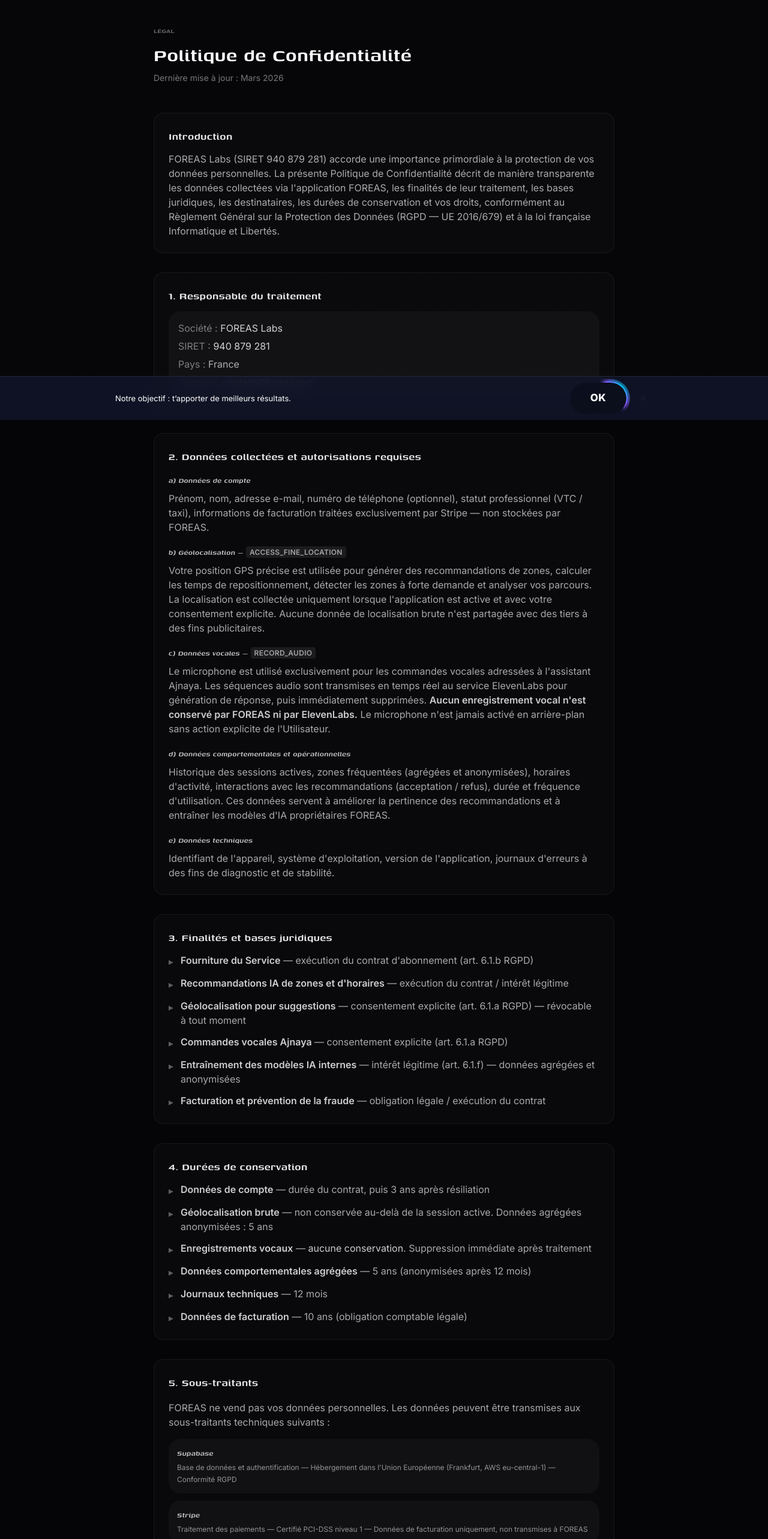
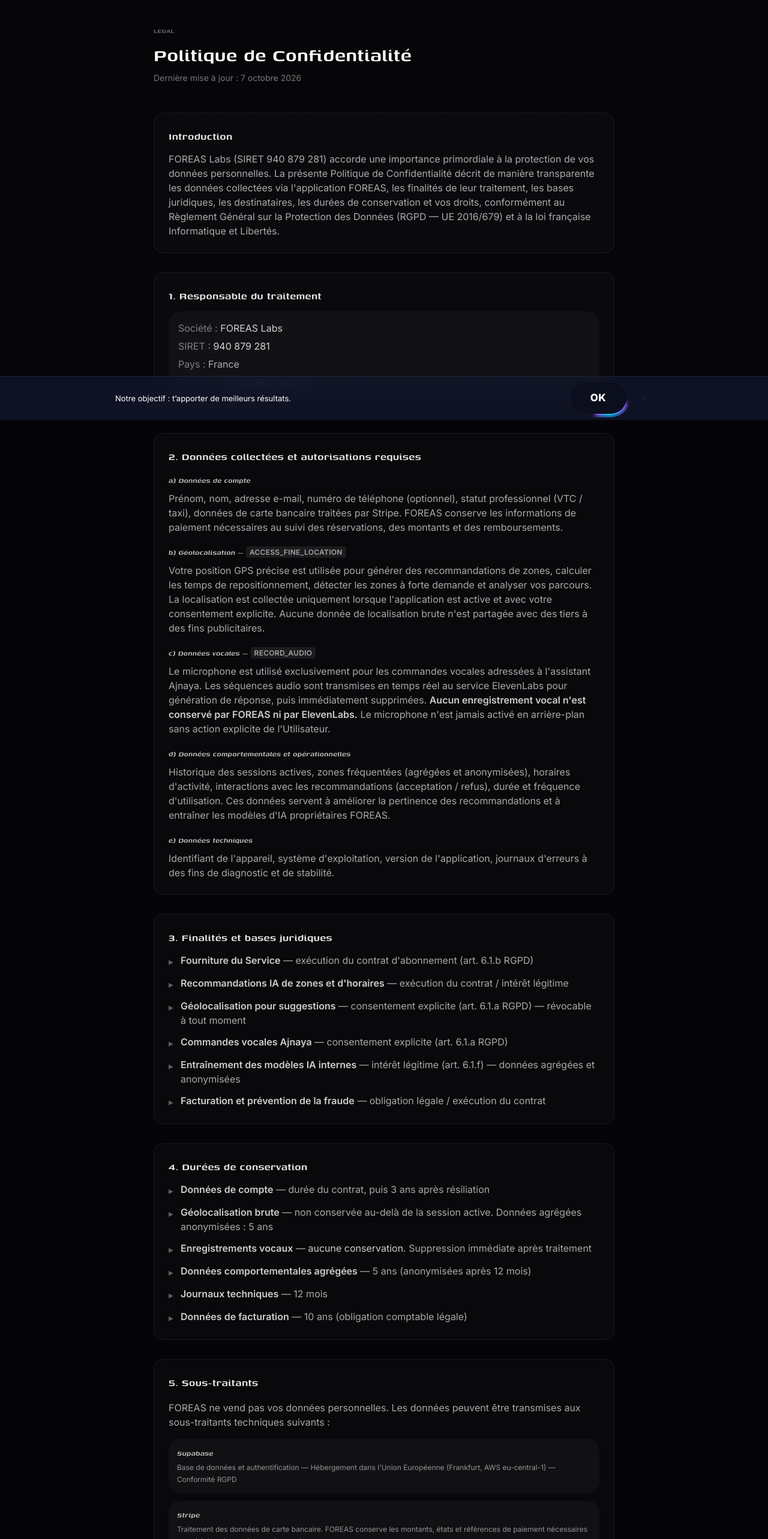
Before and after one commit to Ajnaya509/foreas-website, a Next.js app: page /confidentialite in a window 1280 px wide. Shown: the part 100-2666 px from the top of the page at 60% size. Built offline with nearby package versions, Linux system fonts and the light colour scheme; no server answers.

Commit message:
Préciser la connexion YouTube et la conservation des données Google

```diff
--- a/src/app/cgu/page.tsx
+++ b/src/app/cgu/page.tsx
@@ -20,7 +20,7 @@ export default function CGUPage() {
             <h1 className="font-title text-3xl md:text-4xl font-bold text-white mb-2">
               Conditions Générales d&apos;Utilisation
             </h1>
-            <p className="font-sans text-sm text-white/45 mb-8 md:mb-12">Dernière mise à jour : Juin 2026</p>
+            <p className="font-sans text-sm text-white/45 mb-8 md:mb-12">Dernière mise à jour : 7 octobre 2026</p>
           </motion.div>
 
           <motion.div
@@ -71,6 +71,9 @@ export default function CGUPage() {
                 <li className="pl-4 border-l border-white/15 font-sans text-sm md:text-base text-white/65 leading-relaxed">Des tableaux de bord de suivi de performance et de revenus ;</li>
                 <li className="pl-4 border-l border-white/15 font-sans text-sm md:text-base text-white/65 leading-relaxed">Des indicateurs d&apos;optimisation d&apos;itinéraires et de temps de repositionnement.</li>
               </ul>
+              <p className="font-sans text-sm md:text-base text-white/65 leading-relaxed mt-3">
+                La connexion à YouTube est facultative. Lorsque vous choisissez d&apos;utiliser cette fonction, vous acceptez également les <a href="https://www.youtube.com/t/terms" target="_blank" rel="noopener noreferrer" className="text-cyan-400 underline underline-offset-2">conditions d&apos;utilisation de YouTube</a>. Vous choisissez séparément si FOREAS peut publier des réponses depuis votre chaîne. FOREAS ne propose aucune modification ou suppression de vidéo.
+              </p>
               <p className="font-sans text-sm md:text-base text-white/65 leading-relaxed mt-3">
                 Les recommandations fournies par le Service sont de nature <strong className="text-white/80 font-semibold">indicative</strong> et ne constituent en aucun cas une obligation ou une garantie de résultat.
               </p>
--- a/src/app/confidentialite/page.tsx
+++ b/src/app/confidentialite/page.tsx
@@ -21,7 +21,7 @@ export default function ConfidentialitePage() {
             <h1 className="font-title text-3xl md:text-4xl font-bold text-white mb-2">
               Politique de Confidentialité
             </h1>
-            <p className="font-sans text-sm text-white/45 mb-8 md:mb-12">Dernière mise à jour : Mars 2026</p>
+            <p className="font-sans text-sm text-white/45 mb-8 md:mb-12">Dernière mise à jour : 7 octobre 2026</p>
           </motion.div>
 
           <motion.div
@@ -55,7 +55,7 @@ export default function ConfidentialitePage() {
                 <div>
                   <p className="font-title italic text-sm font-semibold text-white/75 mb-2">a) Données de compte</p>
                   <p className="font-sans text-sm md:text-base text-white/65 leading-relaxed">
-                    Prénom, nom, adresse e-mail, numéro de téléphone (optionnel), statut professionnel (VTC / taxi), informations de facturation traitées exclusivement par Stripe — non stockées par FOREAS.
+                    Prénom, nom, adresse e-mail, numéro de téléphone (optionnel), statut professionnel (VTC / taxi), données de carte bancaire traitées par Stripe. FOREAS conserve les informations de paiement nécessaires au suivi des réservations, des montants et des remboursements.
                   </p>
                 </div>
 
@@ -161,7 +161,7 @@ export default function ConfidentialitePage() {
               <div className="space-y-3">
                 {[
                   { name: 'Supabase', desc: 'Base de données et authentification — Hébergement dans l\'Union Européenne (Frankfurt, AWS eu-central-1) — Conformité RGPD' },
-                  { name: 'Stripe', desc: 'Traitement des paiements — Certifié PCI-DSS niveau 1 — Données de facturation uniquement, non transmises à FOREAS' },
+                  { name: 'Stripe', desc: 'Traitement des données de carte bancaire. FOREAS conserve les montants, états et références de paiement nécessaires au suivi des réservations et des remboursements' },
                   { name: 'ElevenLabs', desc: 'Synthèse vocale pour l\'assistant Ajnaya — Traitement en temps réel, aucune rétention audio' },
                   { name: 'Railway', desc: 'Infrastructure backend et déploiement des services IA — Hébergement sécurisé' },
                   { name: 'Vercel', desc: 'Hébergement du site web foreas.xyz — Aucune donnée utilisateur applicative' },
@@ -217,6 +217,20 @@ export default function ConfidentialitePage() {
               </p>
             </div>
 
+            <div className="p-5 md:p-6 bg-white/[0.02] border border-white/[0.06] rounded-2xl">
+              <h2 className="font-title text-lg md:text-xl font-semibold text-white/90 mb-3">Connexion volontaire à Google et YouTube</h2>
+              <div className="space-y-3 font-sans text-sm md:text-base text-white/65 leading-relaxed">
+                <p>Vous choisissez si vous reliez votre compte YouTube à FOREAS. Google affiche les permissions demandées avant votre accord. FOREAS utilise l&apos;identité de votre chaîne pour rattacher le bon compte et peut envoyer une réponse à un commentaire précis, uniquement avec votre autorisation séparée. Connecter votre compte n&apos;active pas à lui seul les réponses automatiques. FOREAS ne propose aucune modification ou suppression de vidéo.</p>
+                <p>Les accès de connexion sont chiffrés et conservés sur le serveur FOREAS, séparément pour chaque chauffeur. Votre mot de passe Google n&apos;est pas recueilli par FOREAS. Vous pouvez déconnecter votre compte dans l&apos;application et retirer l&apos;autorisation depuis votre compte Google. Les données de connexion ne sont utilisées que pour cette fonction et sa sécurité.</p>
+                <p>Les données obtenues par les services Google ne sont pas vendues, transmises aux régies publicitaires, utilisées pour le reciblage publicitaire ou pour entraîner des modèles d&apos;intelligence artificielle généraux. FOREAS respecte les <a href="https://developers.google.com/terms/api-services-user-data-policy" target="_blank" rel="noopener noreferrer" className="text-cyan-400 underline underline-offset-2">règles relatives aux données utilisateur des services API Google</a>, y compris leurs exigences d&apos;utilisation limitée.</p>
+                <p>La lecture des commentaires publics utilise un accès technique distinct de votre connexion personnelle. Le texte de ces commentaires et leur contexte utile peuvent être transmis à OpenAI pour repérer une demande de transport et préparer une réponse. Vos accès de connexion Google ne sont pas transmis à ce service. Un commentaire public n&apos;autorise pas à lui seul un message automatique.</p>
+                <p>Cette fonction utilise Google/YouTube pour la connexion et les réponses publiques, et Supabase pour héberger le service et conserver les données de liaison et de suivi.</p>
+                <p>Vous pouvez consulter les <a href="https://www.youtube.com/t/terms" target="_blank" rel="noopener noreferrer" className="text-cyan-400 underline underline-offset-2">conditions de YouTube</a> et la <a href="https://policies.google.com/privacy" target="_blank" rel="noopener noreferrer" className="text-cyan-400 underline underline-offset-2">confidentialité de Google</a>. Vous pouvez retirer l&apos;accès FOREAS depuis vos <a href="https://security.google.com/settings/security/permissions" target="_blank" rel="noopener noreferrer" className="text-cyan-400 underline underline-offset-2">autorisations de compte Google</a>. Pour toute question ou demande de suppression, contactez contact@foreas.xyz.</p>
+                <p>À la déconnexion, FOREAS efface ses accès de connexion stockés, annule les envois en attente et demande à Google de retirer son autorisation. Vous pouvez aussi retirer cet accès directement dans votre compte Google.</p>
+                <p>La déconnexion retire aussi les données YouTube associées de nos services actifs. Les commentaires lus, leurs copies de travail identifiées et les historiques YouTube sont supprimés automatiquement au plus tard après 29 jours. Les anciennes entrées d&apos;analyse dont l&apos;origine ne peut pas être vérifiée sont mises à l&apos;écart et ne sont plus réutilisées. Les demandes de ne plus être contacté restent conservées pour respecter ce choix. Un contrôle régulier vérifie que votre autorisation Google reste valable. Si ce contrôle ne peut plus être réalisé pendant 29 jours, la liaison est retirée et une nouvelle connexion devient nécessaire. Les réservations, paiements et remboursements réellement réalisés restent conservés selon leurs propres obligations. Ce nettoyage ne supprime pas les commentaires déjà publiés sur YouTube. Pour les anciennes copies de sauvegarde, exports ou données confiées à un prestataire, contactez contact@foreas.xyz afin de demander leur suppression.</p>
+              </div>
+            </div>
+
             <AdvertisingConsentSettings />
 
             <div className="p-5 md:p-6 bg-white/[0.02] border border-white/[0.06] rounded-2xl">
```
